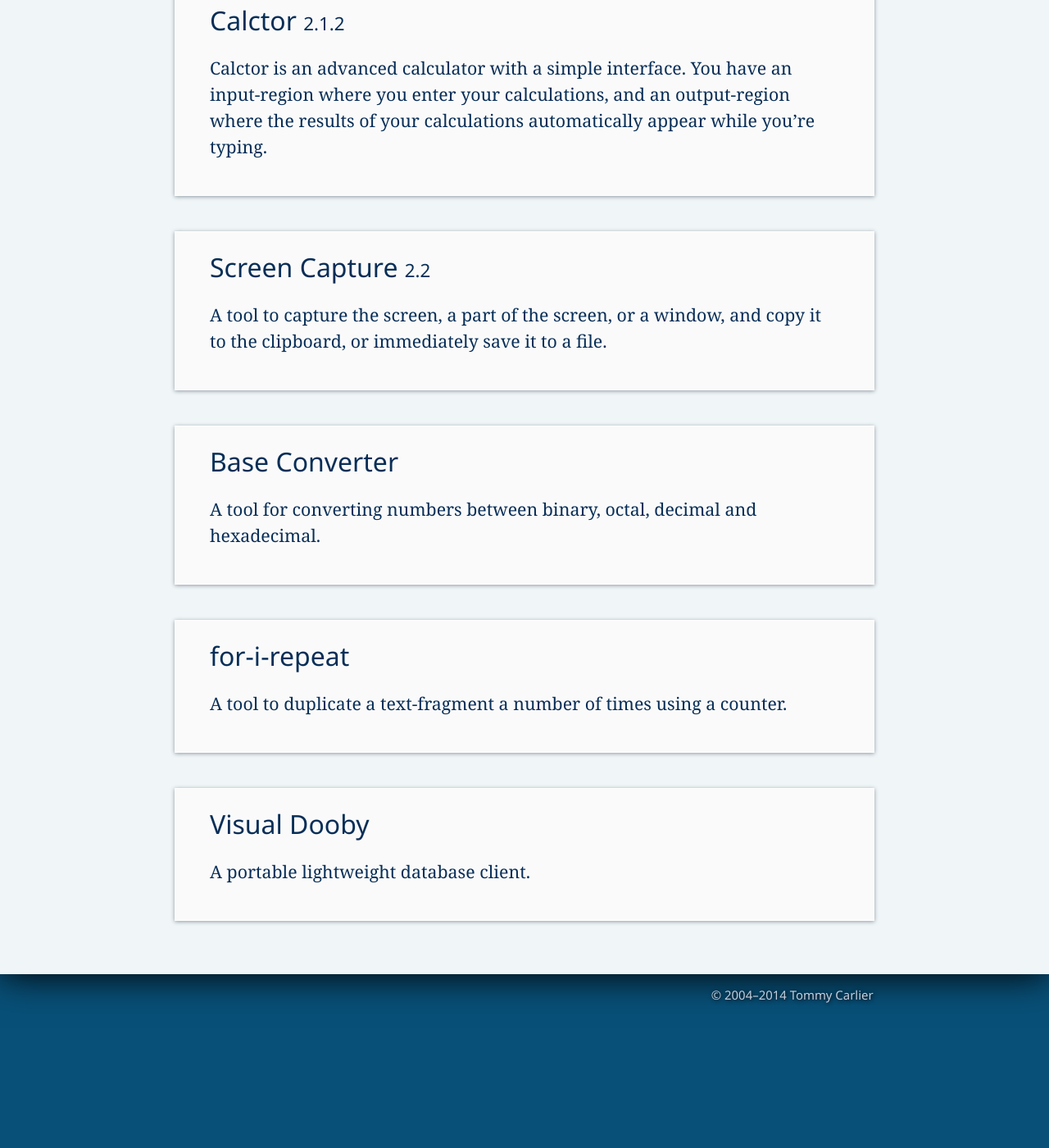
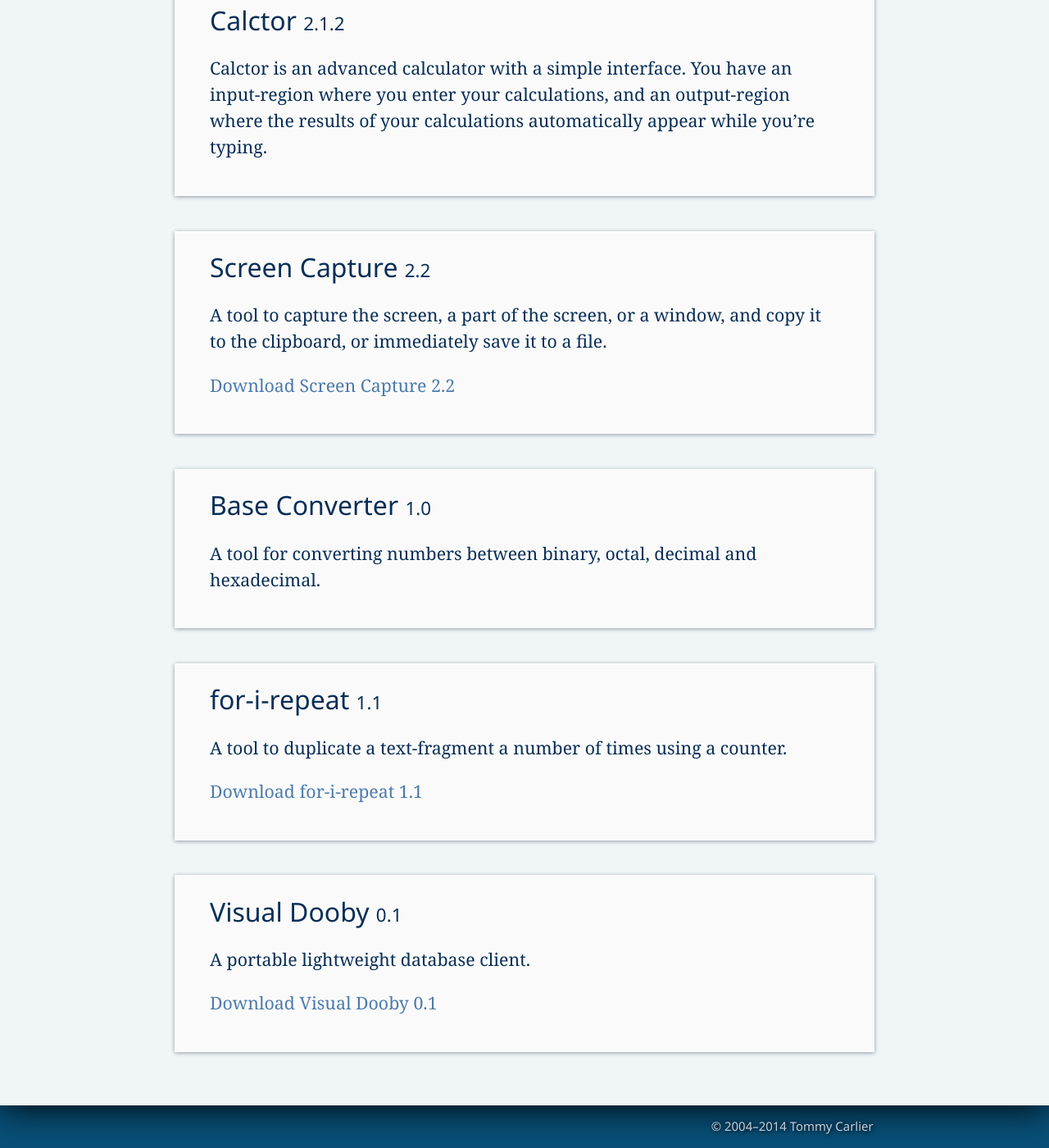
Before and after one commit to tommy-carlier/www.tcx.be, a Jekyll site: the page built from projects/index.html, in a window 1280 px wide and 1400 px high, scrolled down 259 px. Shown: the whole window at 82% size. Built offline with Jekyll 4.4.1, drawn with Linux system fonts in a browser that asks for light colours; before the commit the page ends 1499 px from its top, so only the background shows below that.

Commit message:
Added extra info to projects; added download link

```diff
--- a/_data/projects.yaml
+++ b/_data/projects.yaml
@@ -12,18 +12,18 @@
 
 - id: base-converter
   title: Base Converter
-  version:
+  version: 1.0
   download:
   description: A tool for converting numbers between binary, octal, decimal and hexadecimal.
 
 - id: for-i-repeat
   title: for-i-repeat
-  version:
-  download:
+  version: 1.1
+  download: https://app.box.com/shared/afyf5kkpsy
   description: A tool to duplicate a text-fragment a number of times using a counter.
 
 - id: visual-dooby
   title: Visual Dooby
-  version:
-  download:
+  version: 0.1
+  download: https://app.box.com/shared/1ief43febt
   description: A portable lightweight database client.
--- a/projects/index.html
+++ b/projects/index.html
@@ -11,6 +11,7 @@ title: Projects
   <article id="{{project.id}}">
     <h1>{{project.title}}{% if project.version %} <small>{{project.version}}</small>{% endif %}</h1>
     <p>{{project.description}}</p>
+    {% if project.download %}<p><a href="{{project.download}}">Download {{project.title}}{% if project.version %} {{project.version}}{% endif %}</a></p>{% endif %}
   </article>
 {% endfor %}
 </div>
```
